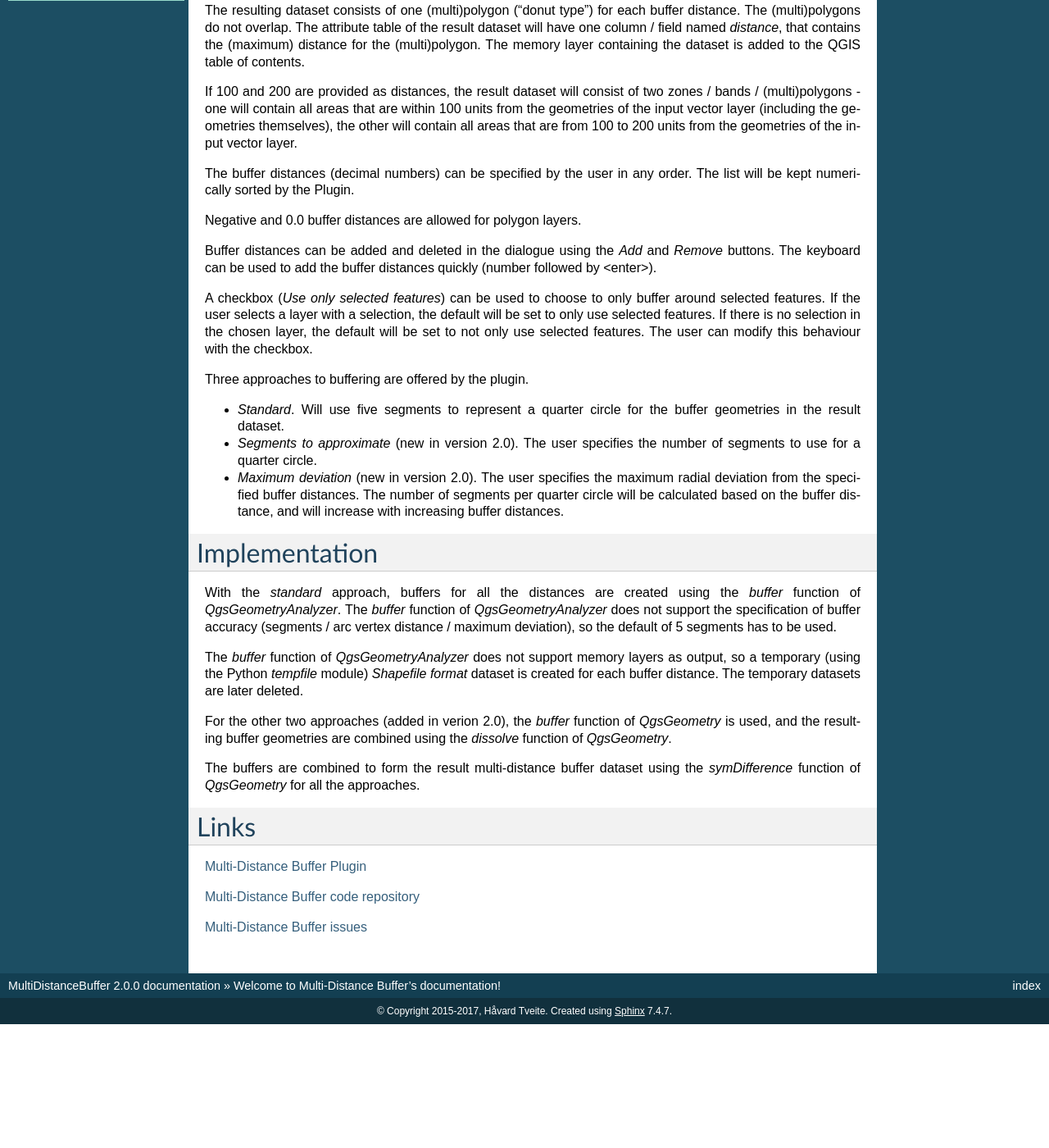
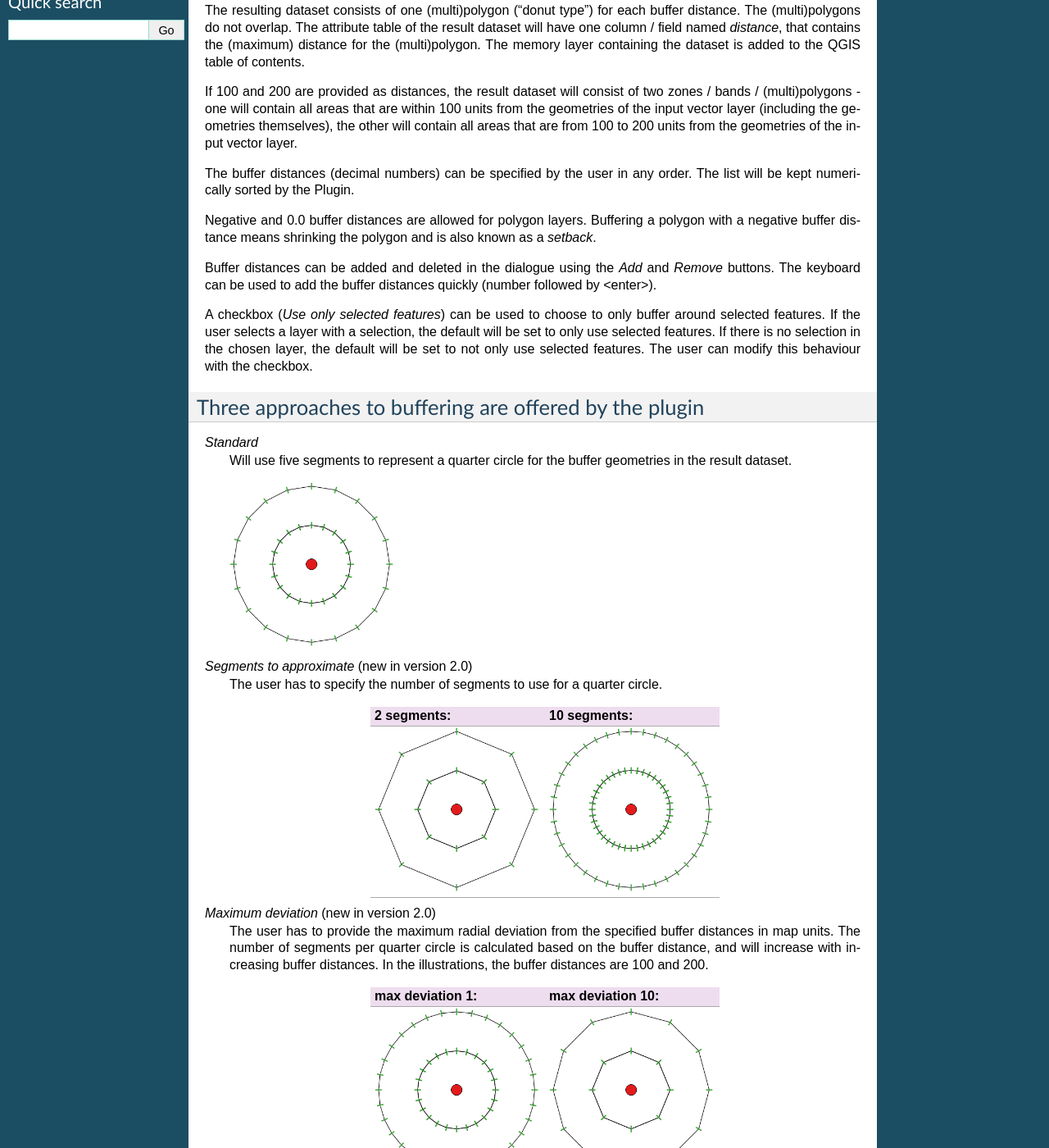
Before and after one commit to havatv/qgismultidistancebufferplugin, a Sphinx documentation site: the page built from help/source/index.rst, in a window 1280 px wide and 1400 px high, scrolled down 282 px. Shown: the whole window at 82% size. Built offline with Sphinx 7.4.7, drawn with Linux system fonts in a browser that asks for light colours; formulas are drawn with MathJax 3; before the commit the page ends 1531 px from its top, so only the background shows below that; some of the changed text lies outside the part shown.

Commit message:
Adding illustrations to the documentation

```diff
--- a/help/source/index.rst
+++ b/help/source/index.rst
@@ -40,7 +40,10 @@ The buffer distances (decimal numbers) can be specified by the user
 in any order.
 The list will be kept numerically sorted by the Plugin.
 
-Negative and 0.0 buffer distances are allowed for polygon layers.
+Negative and 0.0 buffer distances are allowed for
+polygon layers.
+Buffering a polygon with a negative buffer distance means shrinking
+the polygon and is also known as a *setback*.
 
 Buffer distances can be added and deleted in the dialogue using the
 *Add* and *Remove* buttons.
@@ -55,21 +58,54 @@ If there is no selection in the chosen layer, the default will be
 set to not only use selected features.
 The user can modify this behaviour with the checkbox.
 
-Three approaches to buffering are offered by the plugin.
+Three approaches to buffering are offered by the plugin
+-------------------------------------------------------
 
-* *Standard*. Will use five segments to represent a quarter circle
+*Standard*
+  Will use five segments to represent a quarter circle
   for the buffer geometries in the result dataset.
 
-* *Segments to approximate* (new in version 2.0).
-  The user specifies the number of segments to use for a quarter
+  .. image:: illustrations/standard.png
+   :width: 200
+
+*Segments to approximate* (new in version 2.0)
+  The user has to specify the number of segments to use for a quarter
   circle.
 
-* *Maximum deviation* (new in version 2.0).
-  The user specifies the maximum radial deviation from the specified
-  buffer distances.
-  The number of segments per quarter circle will be calculated
+  .. |seg2| image:: illustrations/segments2.png
+   :width: 200
+   :align: middle
+  .. |seg10| image:: illustrations/segments10.png
+   :width: 200
+   :align: top
+
+  +-------------+--------------+
+  | 2 segments: | 10 segments: |
+  +=============+==============+
+  | |seg2|      | |seg10|      |
+  +-------------+--------------+
+
+*Maximum deviation* (new in version 2.0)
+  The user has to provide the maximum radial deviation from the
+  specified buffer distances in map units.
+  The number of segments per quarter circle is calculated
   based on the buffer distance, and will increase with increasing
   buffer distances.
+  In the illustrations, the buffer distances are 100 and 200.
+
+  .. |dev1| image:: illustrations/deviation1.png
+   :width: 200
+   :align: middle
+  .. |dev10| image:: illustrations/deviation10.png
+   :width: 200
+   :align: top
+
+  +------------------+-------------------+
+  | max deviation 1: | max deviation 10: |
+  +==================+===================+
+  | |dev1|           | |dev10|           |
+  +------------------+-------------------+
+
 
 Implementation
 ==================
```
Also changed, not shown: other parts of help/source/index.rst (+1 -1 lines), help/source/illustrations/deviation1.png (added), help/source/illustrations/deviation10.png (added), help/source/illustrations/segments10.png (added), help/source/illustrations/segments2.png (added), help/source/illustrations/standard.png (added).
